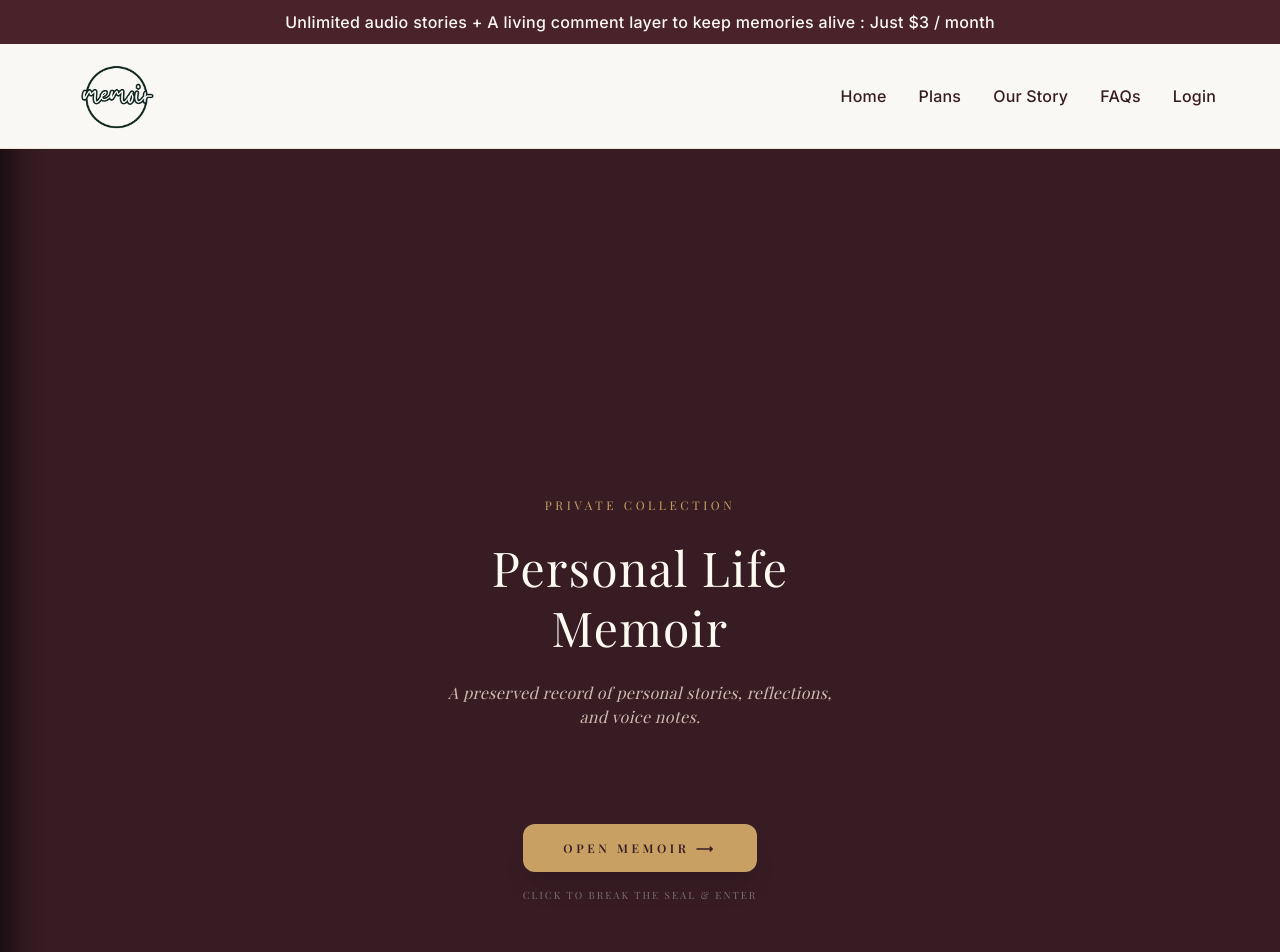
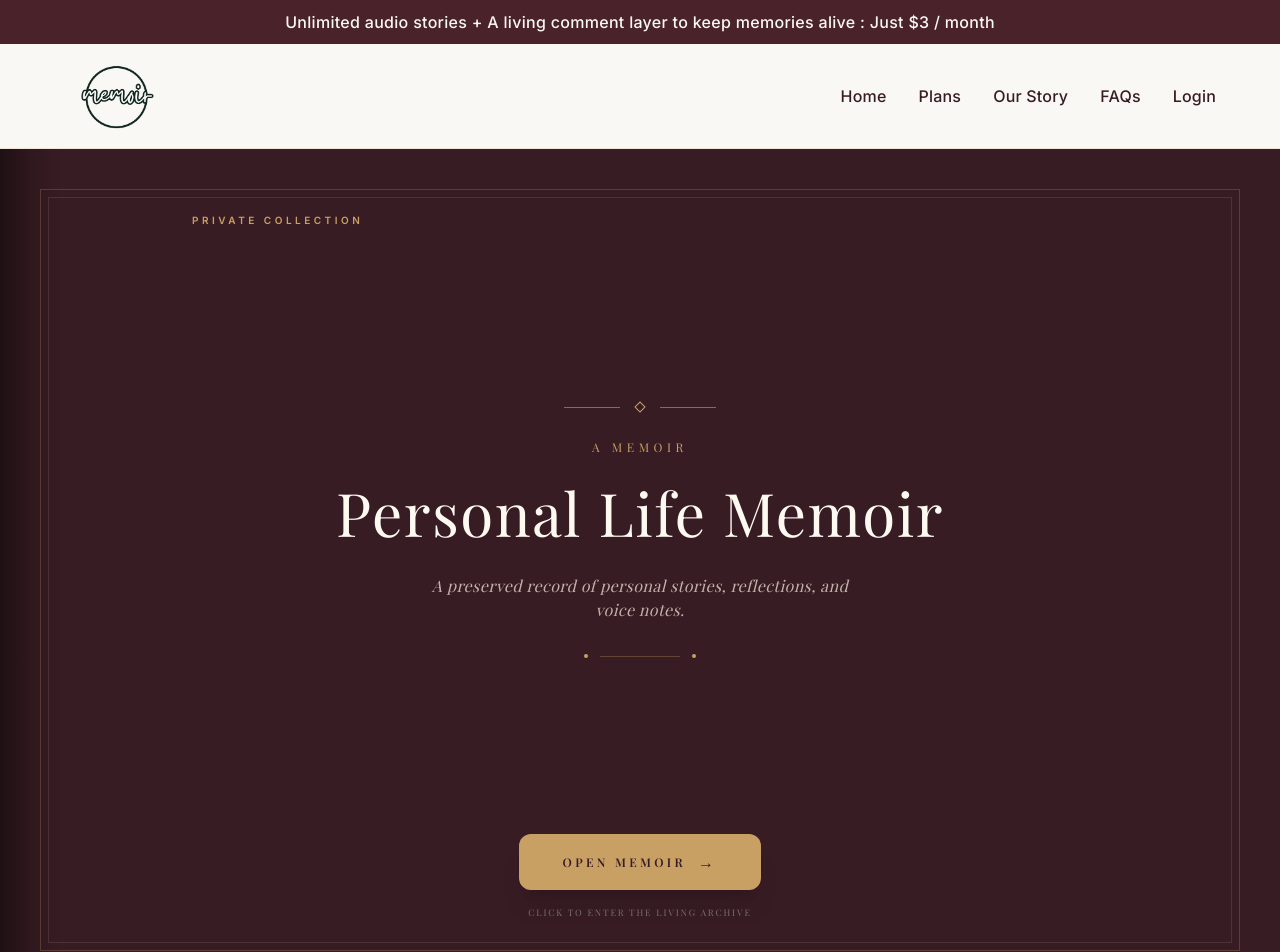
Before and after one commit to Hifza-155/memoirproject-frontend, a Next.js app: page /dashboard in a window 1280 px wide. Shown: the top 952 px of the page. Built offline with nearby package versions, Linux system fonts and the light colour scheme; a web font is replaced by a local one.

Commit message:
enhance memoir book cover experience

```diff
--- a/src/features/dashboard/BookCoverExperience.tsx
+++ b/src/features/dashboard/BookCoverExperience.tsx
@@ -12,69 +12,122 @@ interface BookCoverExperienceProps {
 export function BookCoverExperience({
   children,
   title = "A Lifetime Remembered",
-  subtitle = "A Living Archive of Stories & Voices"
+  subtitle = "A Living Archive of Stories & Voices",
 }: BookCoverExperienceProps) {
   const [isOpen, setIsOpen] = useState(false);
 
   return (
-    <div className="min-h-screen bg-memory-bg relative overflow-x-hidden perspective-[2000px]">
+    <div className="min-h-screen bg-memory-bg relative overflow-x-hidden [perspective:2000px]">
 
-      {/* --- UNDERLYING DASHBOARD CONTENT --- */}
+      {/* Dashboard underneath */}
       <div className="w-full min-h-screen">
         {children}
       </div>
 
-      {/* --- CREATIVE BOOK COVER / PAGE THAT SWINGS OPEN --- */}
+      {/* Book Cover */}
       <motion.div
         initial={false}
-        animate={isOpen ? { rotateY: -180, opacity: 0 } : { rotateY: 0, opacity: 1 }}
-        transition={{ duration: 1.0, ease: [0.645, 0.045, 0.355, 1.0] }}
-        style={{ transformOrigin: "left center", backfaceVisibility: "hidden" }}
-        className={`absolute inset-0 z-50 w-full h-full bg-memory-primary text-memory-light shadow-[25px_0_60px_rgba(0,0,0,0.3)] flex flex-col items-center justify-between p-10 sm:p-16 select-none ${
-          isOpen ? "pointer-events-none" : "pointer-events-auto"
+        animate={
+          isOpen
+            ? {
+                rotateY: -180,
+                opacity: 0,
+              }
+            : {
+                rotateY: 0,
+                opacity: 1,
+              }
+        }
+        transition={{
+          duration: 1,
+          ease: [0.645, 0.045, 0.355, 1],
+        }}
+        style={{
+          transformOrigin: "left center",
+          backfaceVisibility: "hidden",
+        }}
+        className={`absolute inset-0 z-50 min-h-screen w-full bg-memory-primary text-memory-light flex flex-col items-center justify-between px-6 py-10 sm:px-12 sm:py-14 lg:px-20 lg:py-16 select-none ${
+          isOpen
+            ? "pointer-events-none"
+            : "pointer-events-auto"
         }`}
       >
-        {/* Real Book Spine Crease & Shadow on Left Edge */}
-        <div className="absolute left-0 top-0 bottom-0 w-12 bg-linear-to-r from-black/50 via-black/15 to-transparent pointer-events-none" />
 
-        {/* Elegant Inner Foil Border Frame with Corner Accents */}
-          <div className="flex justify-between items-center text-memory-accent/60 font-serif text-lg">
+        {/* Book spine shadow */}
+        <div className="absolute left-0 top-0 bottom-0 w-16 bg-linear-to-r from-black/45 via-black/15 to-transparent pointer-events-none" />
+
+        {/* Inner frame */}
+        <div className="absolute inset-5 sm:inset-8 lg:inset-10 border border-memory-accent/25 pointer-events-none" />
+
+        <div className="absolute inset-7 sm:inset-10 lg:inset-12 border border-memory-light/10 pointer-events-none" />
+
+        {/* Top */}
+        <div className="relative z-10 w-full max-w-4xl flex justify-between items-start">
+
+          <div>
+            <p className="text-[9px] sm:text-[10px] uppercase tracking-[0.35em] text-memory-accent font-semibold">
+              Private Collection
+            </p>
           </div>
-          <div className="flex justify-between items-center text-memory-accent/60 font-serif text-lg">
+
+        </div>
+
+        {/* Center */}
+        <div className="relative z-10 text-center max-w-2xl px-6">
+
+          <div className="flex items-center justify-center gap-4 mb-7">
+            <span className="w-14 h-px bg-memory-accent/60" />
+            <span className="w-2 h-2 rotate-45 border border-memory-accent" />
+            <span className="w-14 h-px bg-memory-accent/60" />
           </div>
-        <div />
 
-        {/* Center Cover Art & Typography */}
-        <div className="text-center space-y-6 z-10 max-w-md mx-auto px-4">
-          <span className="text-memory-accent text-xs tracking-[0.3em] uppercase font-serif block">
-            Private Collection
-          </span>
-          <h1 className="font-serif text-4xl sm:text-5xl font-normal text-memory-light tracking-wide leading-tight">
+          <p className="text-[10px] sm:text-xs uppercase tracking-[0.38em] text-memory-accent font-serif mb-5">
+            A Memoir
+          </p>
+
+          <h1 className="font-serif text-4xl sm:text-5xl lg:text-6xl font-normal text-memory-light tracking-wide leading-tight">
             {title}
           </h1>
-          <p className="font-serif italic text-sm sm:text-base text-memory-border/80 font-light tracking-wide">
+
+          <p className="font-serif italic text-sm sm:text-base text-memory-border/75 font-light tracking-wide mt-6 max-w-md mx-auto leading-6">
             {subtitle}
           </p>
+
+          <div className="flex items-center justify-center gap-3 mt-8">
+            <span className="w-1 h-1 rounded-full bg-memory-accent" />
+            <span className="w-20 h-px bg-memory-accent/30" />
+            <span className="w-1 h-1 rounded-full bg-memory-accent" />
+          </div>
+
         </div>
 
-        {/* Bottom Footer & Interactive Open Button */}
-        <div className="text-center pb-6 z-10 space-y-4">
+        {/* Bottom */}
+        <div className="relative z-10 text-center pb-2">
+
           <motion.button
             type="button"
             onClick={() => setIsOpen(true)}
-            whileHover={{ scale: 1.05 }}
-            whileTap={{ scale: 0.98 }}
-            className="inline-flex items-center justify-center bg-memory-accent text-memory-primary font-serif font-semibold text-xs tracking-[0.3em] uppercase px-10 py-4 rounded-xl shadow-xl cursor-pointer transition-colors hover:bg-white"
+            whileHover={{
+              scale: 1.04,
+            }}
+            whileTap={{
+              scale: 0.98,
+            }}
+            className="inline-flex items-center justify-center bg-memory-accent text-memory-primary font-serif font-semibold text-[10px] sm:text-xs tracking-[0.28em] uppercase px-9 sm:px-11 py-3.5 sm:py-4 rounded-xl shadow-xl cursor-pointer transition-colors hover:bg-white"
           >
-            Open Memoir ⟶
+            Open Memoir
+            <span className="ml-3 text-base">
+              →
+            </span>
           </motion.button>
-          <p className="text-[10px] tracking-[0.2em] text-memory-muted uppercase font-serif">
-            Click to break the seal & enter
+
+          <p className="text-[9px] tracking-[0.2em] text-memory-muted uppercase font-serif mt-4">
+            Click to enter the living archive
           </p>
+
         </div>
 
       </motion.div>
-
     </div>
   );
 }
```
